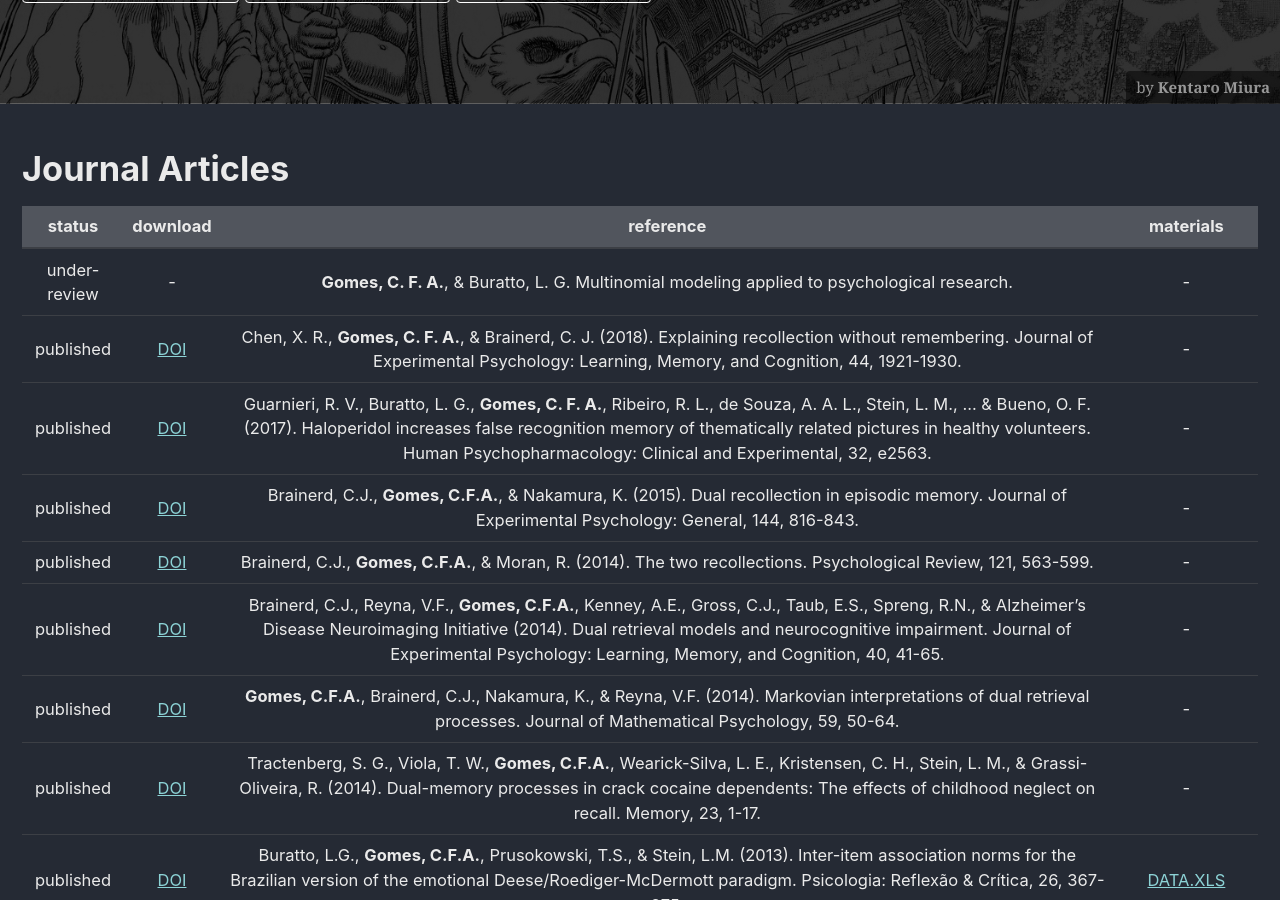
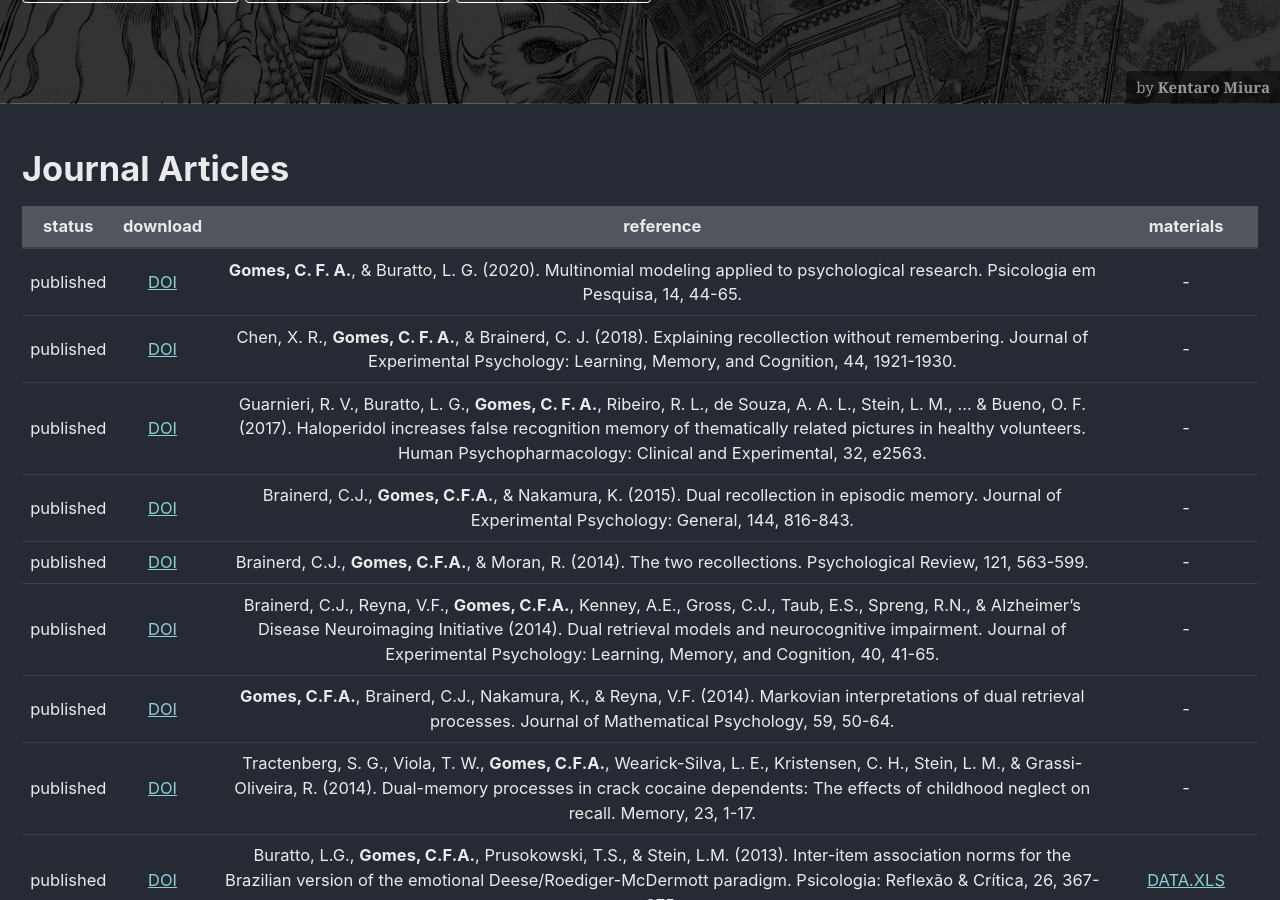
Before and after one commit to cgomesu/website, a Jekyll site: the page built from _pages/publications.md, in a window 1280 px wide and 900 px high, scrolled down 408 px. Built offline with Jekyll 4.4.1, drawn with Linux system fonts in a browser that asks for light colours; cached includes are drawn as plain includes; nearby versions of some CDN libraries.

Commit message:
publications update

```diff
--- a/_pages/publications.md
+++ b/_pages/publications.md
@@ -20,7 +20,7 @@ excerpt: "All my published peer-reviewed papers and book chapters, plus a few se
 
 | status | download | reference | materials |
 |:---:|:---:|:---:|:---:|
-| under-review | - | **Gomes, C. F. A.**, & Buratto, L. G. Multinomial modeling applied to psychological research.| - |
+| published | [DOI](https://doi.org/10.34019/1982-1247.2020.v14.29542) | **Gomes, C. F. A.**, & Buratto, L. G. (2020). Multinomial modeling applied to psychological research. Psicologia em Pesquisa, 14, 44-65. | - |
 | published | [DOI](http://doi.org/10.1037/xlm0000559) | Chen, X. R., **Gomes, C. F. A.**, & Brainerd, C. J. (2018). Explaining recollection without remembering. Journal of Experimental Psychology: Learning, Memory, and Cognition, 44, 1921-1930. | - |
 | published | [DOI](http://doi.org/10.1002/hup.2563) | Guarnieri, R. V., Buratto, L. G., **Gomes, C. F. A.**, Ribeiro, R. L., de Souza, A. A. L., Stein, L. M., ... & Bueno, O. F. (2017). Haloperidol increases false recognition memory of thematically related pictures in healthy volunteers. Human Psychopharmacology: Clinical and Experimental, 32, e2563. | - |
 | published | [DOI](http://dx.doi.org/10.1037/xge0000084) | Brainerd, C.J., **Gomes, C.F.A.**, & Nakamura, K. (2015). Dual recollection in episodic memory. Journal of Experimental Psychology: General, 144, 816-843. | - |
```
Also changed, not shown: 2 other files.
